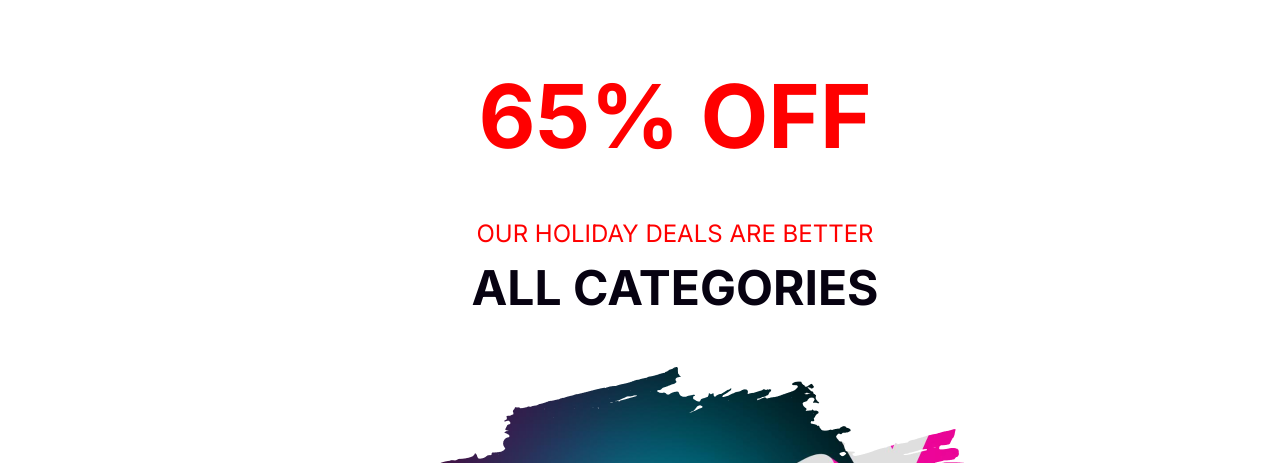
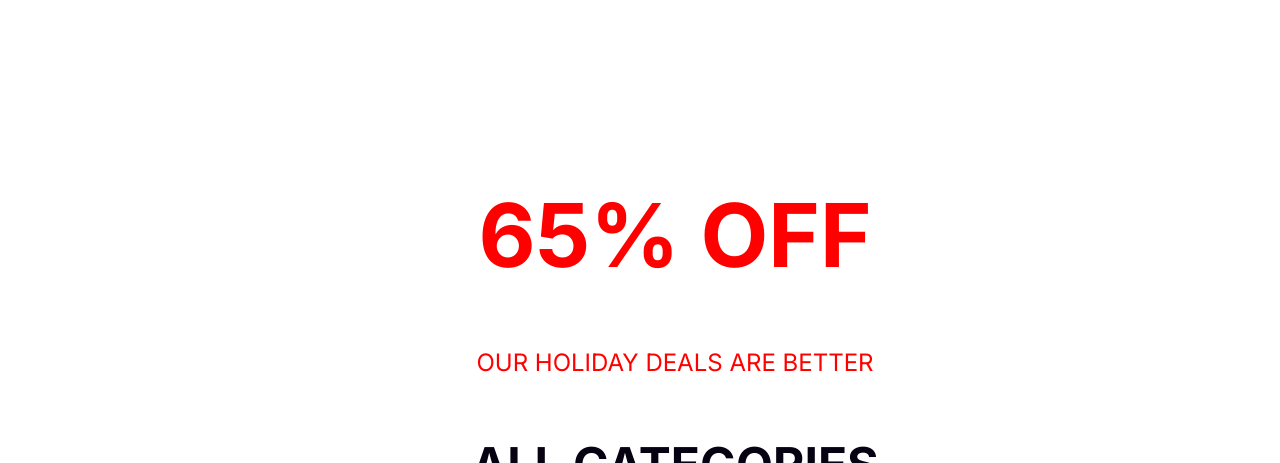
Before and after one commit to NinjaIfti/New-Year-New-Mission-Assignment, a plain HTML site: page index.html in a window 1280 px wide. Shown: the part 637-1100 px from the top of the page. Drawn offline with Linux system fonts and the light colour scheme.

Commit message:
Update style.css

```diff
--- a/style.css
+++ b/style.css
@@ -1,6 +1,5 @@
 * {
-    margin: 0;
-    padding: 0px;
+    padding-top: 10px;
     font-family: 'Merriweather', serif;
     font-family: 'Inter', sans-serif;
     color: white;
```
